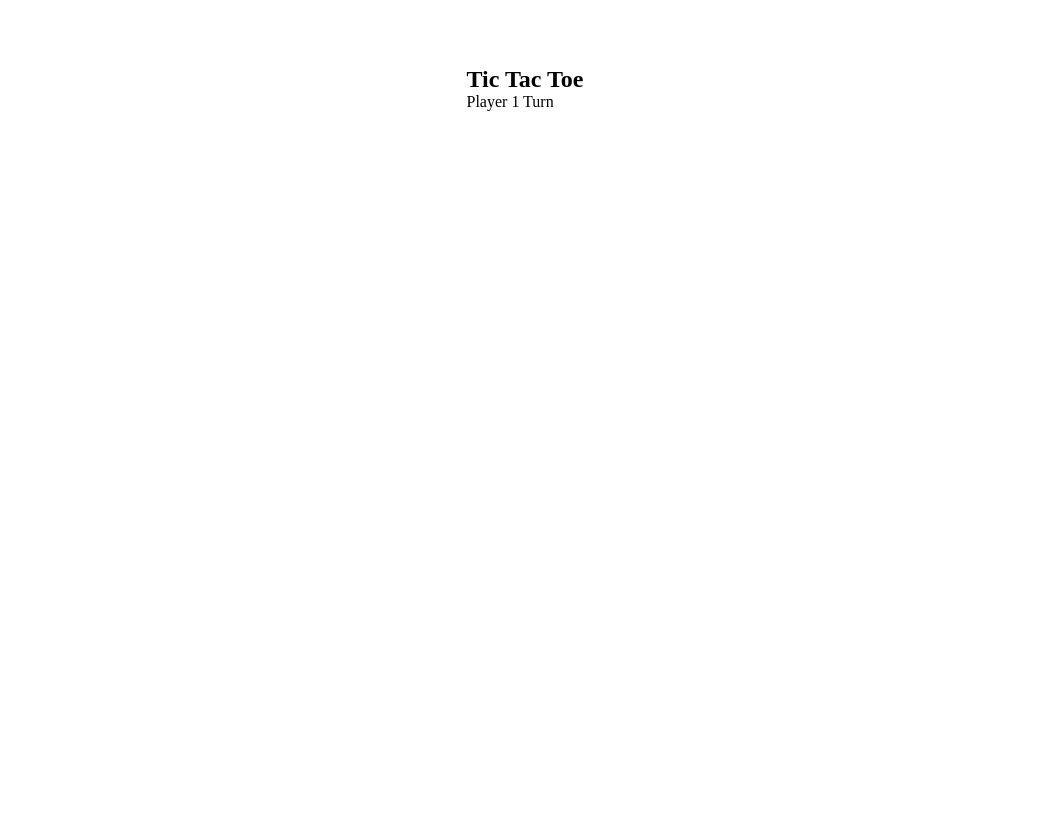
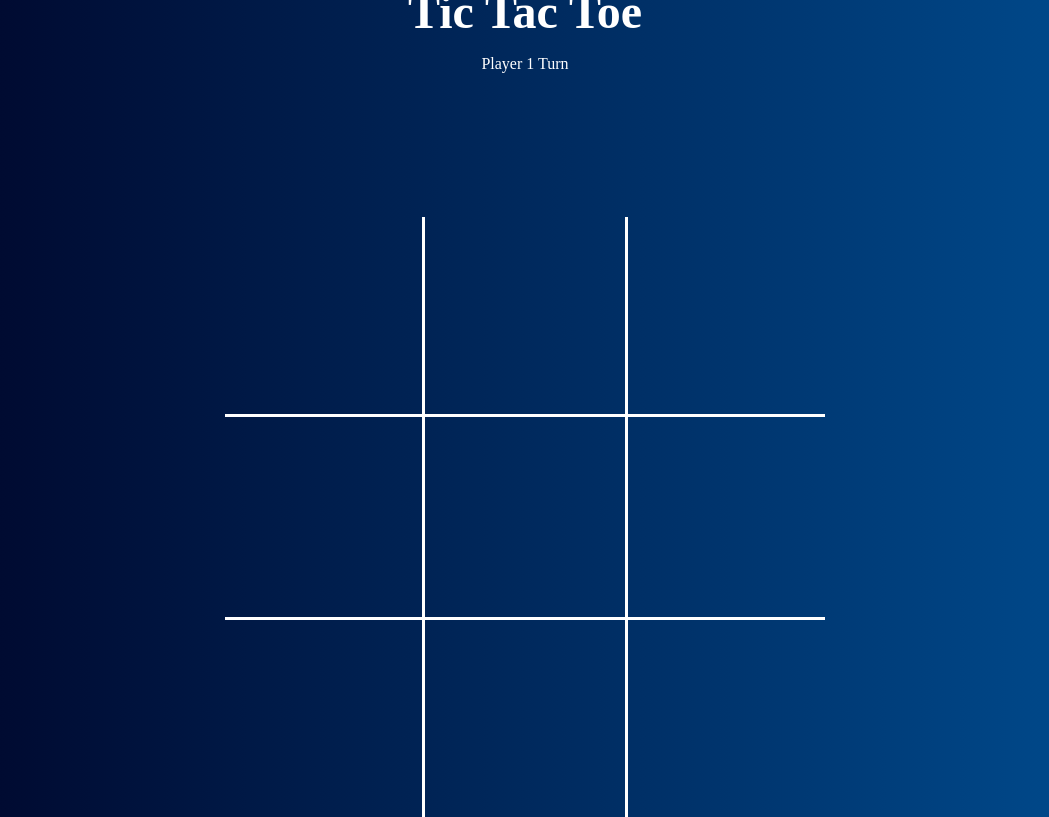
Before and after one commit to EclecticOwl/tic-tac-toe-js, a plain HTML site: page index.html in a window 1280 px wide. Shown: the whole page, without its empty margins (115-1164 px from the left). Drawn offline with Linux system fonts and the light colour scheme.

Commit message:
added styling

```diff
--- a/main.css
+++ b/main.css
@@ -2,6 +2,9 @@
     padding: 0;
     margin: 0;
     box-sizing: border-box;
+}
+body {
+    background: linear-gradient(to right, #000428, #004e92);
 }
 
 .container {
@@ -17,12 +20,45 @@
     margin-top: 8em;
     display: grid;
     grid-template-columns: repeat(3, 1fr);
+    cursor: pointer;
 }
 
 .game-container span {
-    padding: 5em;
+    height: 200px;
+    width: 200px;
+    display: flex;
+    justify-content: center;
+    align-items: center;
+    font-size: 8em;
+    color: white;
+}
+.game-container span:nth-child(1), span:nth-child(2), span:nth-child(3) {
+    border-bottom: 3px solid white;
+}
+.game-container span:nth-child(7), span:nth-child(8), span:nth-child(9) {
+    border-top: 3px solid white;
+}
+.game-container span:nth-child(1), span:nth-child(4), span:nth-child(7) {
+    border-right: 3px solid white;
+}
+.game-container span:nth-child(3), span:nth-child(6), span:nth-child(9) {
+    border-left: 3px solid white;
 }
 
 .game-container span:hover {
-    background-color: lightblue;
+    background-color: #257ba313;
 }
+
+header {
+    color: white;
+    display: flex;
+    flex-direction: column;
+    justify-content: center;
+    align-items: center;
+}
+h2 {
+    font-size: 3em;
+}
+header p {
+    margin-top: 1em;
+}
--- a/main.js
+++ b/main.js
@@ -52,7 +52,7 @@ const ui = ( () => {
     const input = (player) => {
         const monitor = document.querySelectorAll('.cell')
         const header = document.getElementById('header')
-        const msg = document.createElement('span')
+        const msg = document.createElement('p')
         msg.classList.add('msg')
 
         player.marker == 'X' && win == false ? msg.textContent = 'Player 1 Turn' : msg.textContent = 'Player 2 Turn'
@@ -75,9 +75,6 @@ const ui = ( () => {
                     gameLogic()
                 })
             })
-        }else if (win == true) {
-            msg.textContent = ''
-            return
         }
     }
     return {display, clear, input}
@@ -96,9 +93,10 @@ const gameLogic = () => {
     winCheck()
 
     const header = document.getElementById('header')
-    const message = document.createElement('span')
+    const message = document.createElement('p')
 
     if (win == true) {
+        refresh()
         message.textContent = 'Winner!'
         header.append(message)
     }else if (count == 0) {
```
